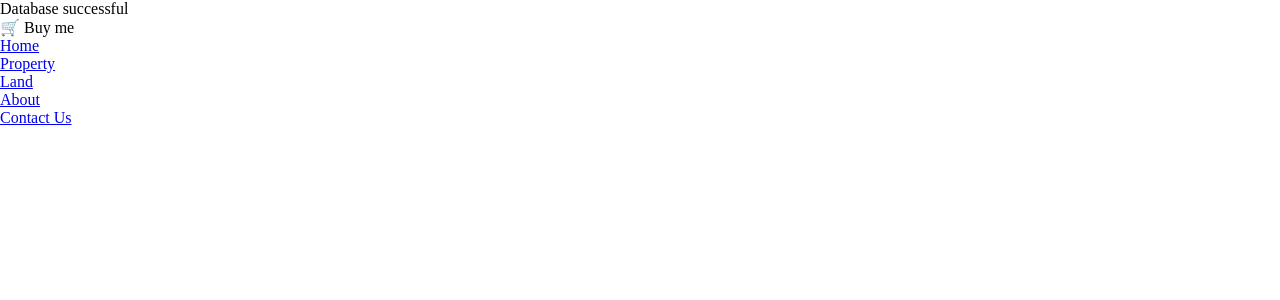
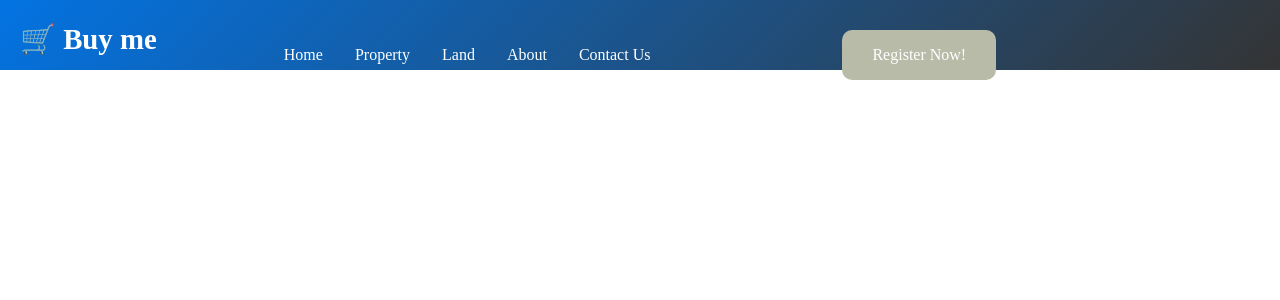
Before and after one commit to Jake-agra/Internship, a PHP site: page / in a window 1280 px wide. Shown: the top 300 px of the page. Run offline with PHP 8.4, Linux system fonts and the light colour scheme.

Commit message:
Real estate Update
Added a register and login pages to the website

```diff
--- a/RealEstate/Database/connection.php
+++ b/RealEstate/Database/connection.php
@@ -12,7 +12,8 @@ $conn = mysqli_connect($dbhost, $dbuser, $dbpassword, database: $dbname);
 if (mysqli_connect_errno()) {
     die('Sorry your database was dropped'. mysqli_connect_error());
 } else{
-    echo'Database successful';
+    // echo'Database successful';
 }
 
+
 ?>
--- a/RealEstate/index.php
+++ b/RealEstate/index.php
@@ -16,6 +16,8 @@ include('./Database/connection.php')
                         <li><a href="#Land">Land</a></li>
                         <li><a href="#About">About</a></li>
                         <li><a href="#Contact">Contact Us</a></li>
+
+                        <a href="register.php" class="btn">Register Now!</a>
                     </ul>
                 </nav>
             </div>
--- a/RealEstate/realestate.css
+++ b/RealEstate/realestate.css
@@ -1,5 +1,131 @@
 *{
-    padding:0;
+    padding: 0;
     margin: 0;
     box-sizing: border-box;
+    line-height: 1.6;
 }
+header{
+    background: linear-gradient(135deg,#0373e2,#343434);
+    color: white;
+    padding: 1rem 0;
+    /* background-image: url("images/1.jpeg"); */
+    background-size: cover;
+    height: 70px;
+   }
+.house-container{
+    padding: 0 20px;
+    margin: 0 auto;
+}
+
+.logo{
+    font-size: 1.8rem;
+    font-weight: bold;
+}
+nav ul{
+    list-style: none;
+    display: flex;
+    gap: 2rem;
+    margin-top: -2rem;
+    align-items: center;
+    justify-content: center;
+
+}
+nav a{
+    color: white;
+    text-decoration: none;
+    transition: color 0.3s;
+
+}
+nav a:hover{
+    color: red;
+}
+.btn{
+    background-color: rgb(185,187,169);
+    padding: 12px 30px;
+    text-decoration: none;
+    font-size: 1rem;
+    transition: color 0,4s;
+    border-radius: 10px;
+    margin-left: 10rem;
+
+}
+
+
+/* Register css */
+    {
+      font-family: Arial, sans-serif;
+      background: #f0f2f5;
+      display: flex;
+      justify-content: center;
+      align-items: center;
+      height: 100vh;
+      margin: 0;
+    }
+
+    .login-box {
+      background: #fff;
+      padding: 30px 40px;
+      border-radius: 10px;
+      box-shadow: 0 4px 12px rgba(0, 0, 0, 0.1);
+      width: 100%;
+      max-width: 400px;
+    }
+
+    .login-box h2 {
+      text-align: center;
+      margin-bottom: 25px;
+      color: #333;
+    }
+
+    .form-group {
+      margin-bottom: 20px;
+    }
+
+    .form-group label {
+      display: block;
+      margin-bottom: 5px;
+      color: #555;
+    }
+
+    .form-group input {
+      width: 100%;
+      padding: 10px;
+      border-radius: 5px;
+      border: 1px solid #ccc;
+      outline: none;
+      font-size: 16px;
+    }
+
+    .form-group input:focus {
+      border-color: #007bff;
+    }
+
+    .login-btn {
+      width: 100%;
+      padding: 12px;
+      background-color: #007bff;
+      border: none;
+      border-radius: 5px;
+      color: #fff;
+      font-size: 16px;
+      cursor: pointer;
+    }
+
+    .login-btn:hover {
+      background-color: #0056b3;
+    }
+
+    .bottom-text {
+      text-align: center;
+      margin-top: 15px;
+      font-size: 14px;
+    }
+
+    .bottom-text a {
+      color: #007bff;
+      text-decoration: none;
+    }
+
+    .bottom-text a:hover {
+      text-decoration: underline;
+    }
```
Also changed, not shown: RealEstate/login.php (added, +25 -0 lines), RealEstate/register.php (added, +51 -0 lines), RealEstate/images/1.jpeg (added).
